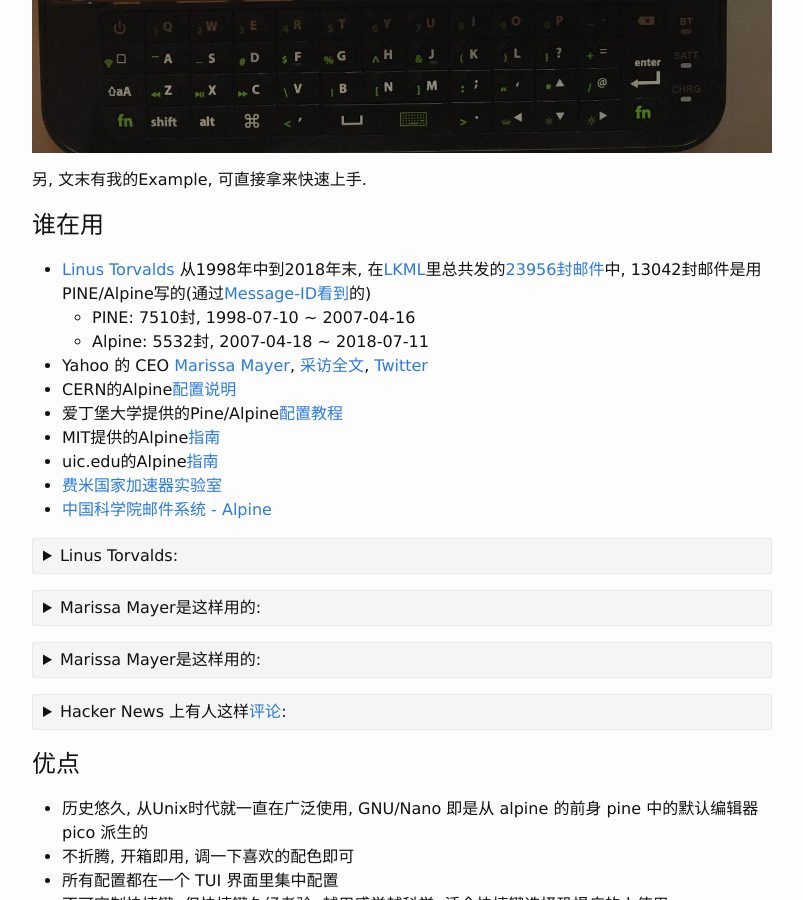
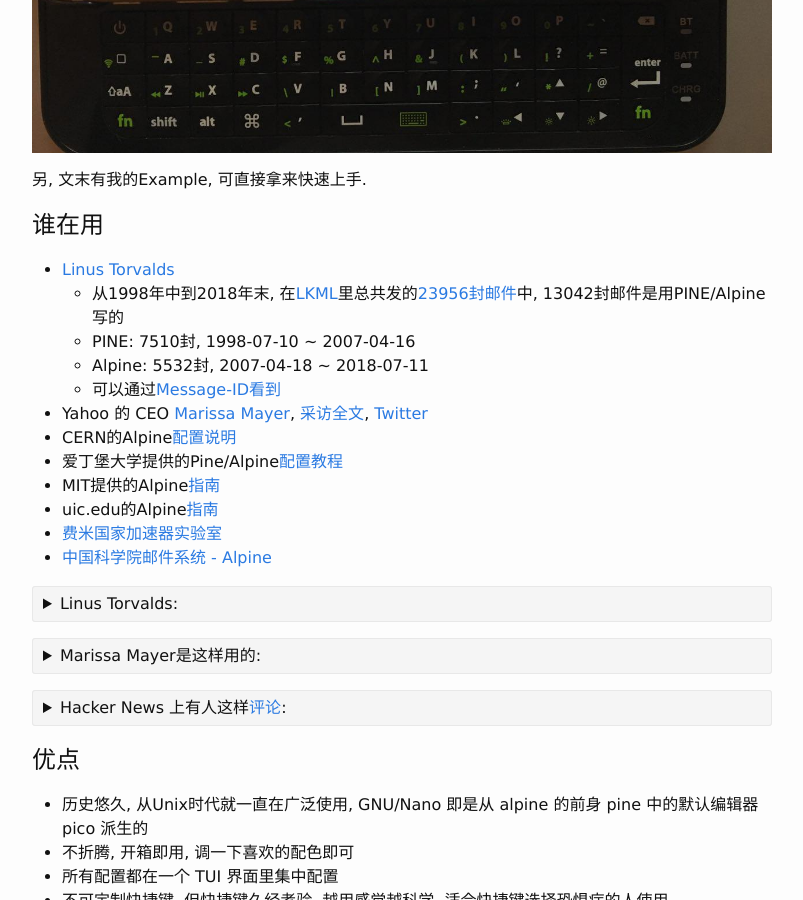
Before and after one commit to scateu/scateu.github.io, a Jekyll site: the page built from _posts/2015-08-23-alpine.md, in a window 1280 px wide and 900 px high, scrolled down 1235 px. Shown: the whole window, without its empty margins (238-1041 px from the left). Built offline with Jekyll 4.4.1, drawn with Linux system fonts in a browser that asks for light colours; nearby versions of some CDN libraries; comment, search, counter and statistics services are not loaded.

Commit message:
Sun Jan 20 08:37:46 CST 2019

```diff
--- a/_posts/2015-08-23-alpine.md
+++ b/_posts/2015-08-23-alpine.md
@@ -15,9 +15,11 @@
 谁在用
 ======
 
-  - [Linus Torvalds](http://yarchive.net/comp/linux/stupid_mail_clients.html) 从1998年中到2018年末, 在[LKML](https://www.kernel.org/lore.html)里总共发的[23956封邮件](https://lore.kernel.org/lkml/?q=f%3ATorvalds)中, 13042封邮件是用PINE/Alpine写的(通过[Message-ID看到](https://lore.kernel.org/lkml/alpine.LFD.2.21.999.1807102011380.30072@i7.lan/)的)
+  - [Linus Torvalds](http://yarchive.net/comp/linux/stupid_mail_clients.html)
+    - 从1998年中到2018年末, 在[LKML](https://www.kernel.org/lore.html)里总共发的[23956封邮件](https://lore.kernel.org/lkml/?q=f%3ATorvalds)中, 13042封邮件是用PINE/Alpine写的
     - PINE: 7510封,  1998-07-10 ~ 2007-04-16
     - Alpine: 5532封, 2007-04-18 ~ 2018-07-11
+    - 可以通过[Message-ID看到](https://lore.kernel.org/lkml/alpine.LFD.2.21.999.1807102011380.30072@i7.lan/)
   - Yahoo 的 CEO [Marissa Mayer](http://googlesystem.blogspot.sg/2006/03/marissa-mayer-prefers-pine-to-gmail.html), [采访全文](http://money.cnn.com/popups/2006/fortune/how_i_work/frameset.exclude.html), [Twitter](https://twitter.com/marissamayer/status/327200020128489472)
   - CERN的Alpine[配置说明](https://espace.cern.ch/mmmservices-help/AccessingYourMailbox/Alpine/Pages/default.aspx)
   - 爱丁堡大学提供的Pine/Alpine[配置教程](http://www.docs.is.ed.ac.uk/docs/Subjects/Email/Emailconfigurator/StaffmailEdlan/Linux/PineAlpineSetup.pdf)
@@ -63,24 +65,16 @@
 > [mayer]Marissa Mayer, VP, Search Products and User Experience at Google confesses to CNN Money that she doesn't use Gmail for her business mail.
 >
 > "I don't feel overwhelmed with information. I really like it. I use Gmail for my personal e-mail -- 15 to 20 e-mails a day -- but on my work e-mail I get as many as 700 to 800 a day, so I need something really fast. I use an e-mail application called Pine, a Linux-based utility I started using in college. It's a very simple text-based mailer in a crunchy little terminal window with Courier fonts. I do marathon e-mail catch-up sessions, sometimes on a Saturday or Sunday. I'll just sit down and do e-mail for ten to 14 hours straight."
-> Pine is a mail program developed at the University of Washington. It has a lot of keyboard shortcuts and countless ways to sort, shuffle, and sift through your email.
-</details>
-<details markdown="1"><summary> Marissa Mayer是这样用的: </summary>
-
-> March 8, 2006
 >
-> Marissa Mayer prefers Pine to Gmail
->
-> [mayer]Marissa Mayer, VP, Search Products and User Experience at Google confesses to CNN Money that she doesn't use Gmail for her business mail.
->
-> "I don't feel overwhelmed with information. I really like it. I use Gmail for my personal e-mail -- 15 to 20 e-mails a day -- but on my work e-mail I get as many as 700 to 800 a day, so I need something really fast. I use an e-mail application called Pine, a Linux-based utility I started using in college. It's a very simple text-based mailer in a crunchy little terminal window with Courier fonts. I do marathon e-mail catch-up sessions, sometimes on a Saturday or Sunday. I'll just sit down and do e-mail for ten to 14 hours straight."
 > Pine is a mail program developed at the University of Washington. It has a lot of keyboard shortcuts and countless ways to sort, shuffle, and sift through your email.
 </details>
 
 <details markdown="1"><summary> Hacker News 上有人这样<a href="https://news.ycombinator.com/item?id=11428211">评论</a>: </summary>
 
 > Pine was the defacto email client for so many universities (including mine);
+>
 > these kids today don't know what they were missing!
+>
 > It was a rare window of human Time On Earth where every single person at my massive nearly 100K-size college used Control-X to send every email.
 
 </details>
```
